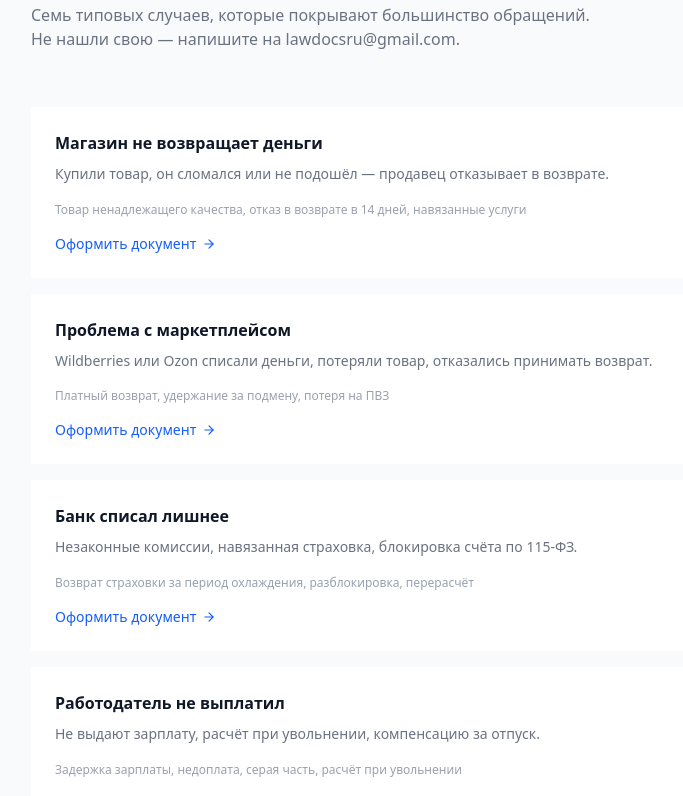
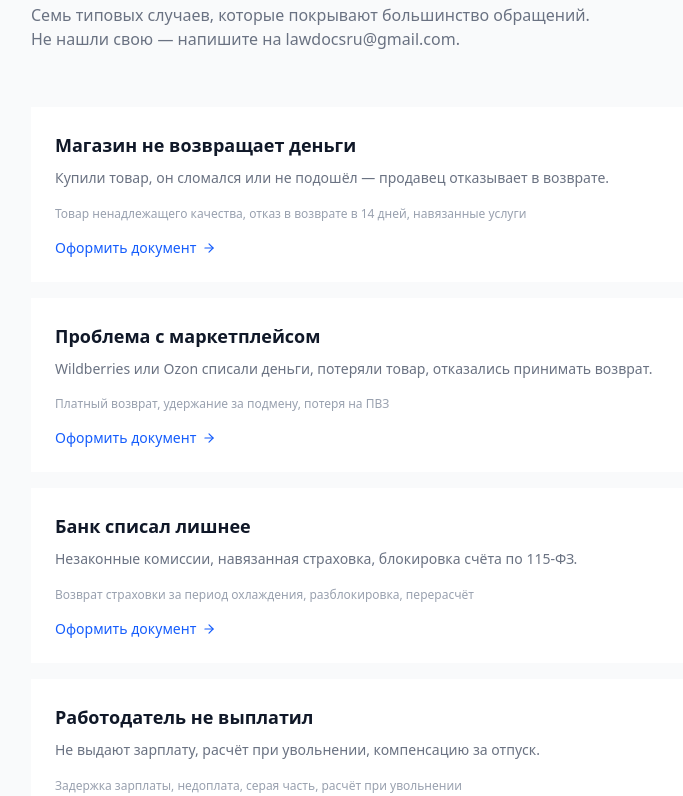
Before and after one commit to SpiritusMalus/LawDocs, a Next.js app in the folder frontend/: page / in a window 1280 px wide. Shown: the part 980-1776 px from the top of the page, without its empty margins (97-780 px from the left). Built offline with nearby package versions, Linux system fonts and the light colour scheme; no server answers.

Commit message:
fix(design): FINDING-003 — card titles get a real type step (text-lg)
Situation and how-it-works card h3 had no size class and collapsed to
16px body size. text-lg (18px) restores a proper scale step between
body (14px) and section h2 (30px) so card titles read as titles.

```diff
--- a/frontend/components/landing/how-it-works.tsx
+++ b/frontend/components/landing/how-it-works.tsx
@@ -40,7 +40,7 @@
                 <div className="text-5xl font-bold text-blue-100 leading-none mb-4 select-none">
                   0{i + 1}
                 </div>
-                <h3 className="font-semibold text-gray-900 mb-2">{title}</h3>
+                <h3 className="text-lg font-semibold text-gray-900 mb-2">{title}</h3>
                 <p className="text-sm text-gray-500 leading-relaxed">{desc}</p>
               </div>
             </div>
--- a/frontend/components/landing/situations.tsx
+++ b/frontend/components/landing/situations.tsx
@@ -26,7 +26,7 @@
               href={`/situations/${s.id}`}
               className="group bg-white rounded-2xl border border-gray-100 p-6 shadow-sm hover:shadow-md hover:border-blue-200 transition-all h-full flex flex-col"
             >
-              <h3 className="font-semibold text-gray-900 mb-2 group-hover:text-blue-600 transition-colors">
+              <h3 className="text-lg font-semibold text-gray-900 mb-2 group-hover:text-blue-600 transition-colors">
                 {s.title}
               </h3>
               <p className="text-sm text-gray-500 leading-relaxed mb-4">
```
